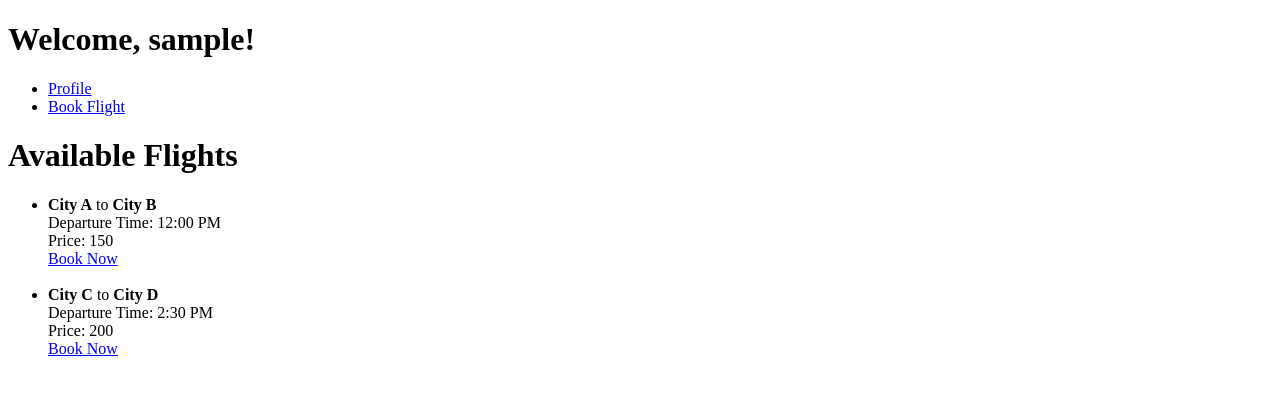
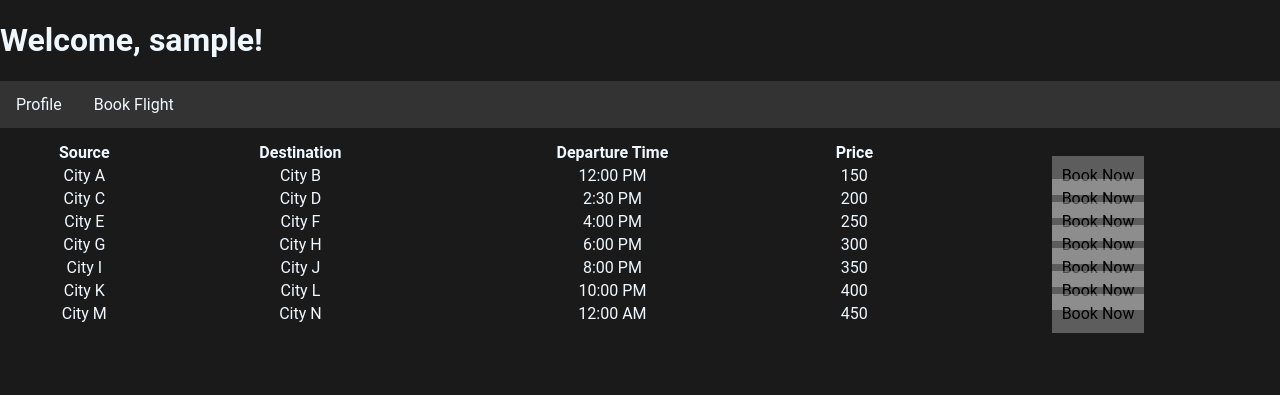
Before and after one commit to ShinobiWonKnobi/airline_reservation_system, a Flask app: page /dashboard/book_flight in a window 1280 px wide. Shown: the top 395 px of the page. Run offline with Flask 3, Linux system fonts and the light colour scheme; the visitor is signed in with stand-in values (Sample User, id 1); some libraries are stand-ins or nearby versions.

Commit message:
modified:   app.py 	new file:   static/style.css 	deleted:    templates/booking.html 	modified:   templates/dashboard.html 	modified:   templates/dashboard/book_flight.html 	modified:   templates/dashboard/main_dashboard.html 	modified:   templates/dashboard/profile.html 	modified:   templates/index.html 	modified:   templates/login.html 	modified:   templates/register.html

```diff
--- a/app.py
+++ b/app.py
@@ -134,8 +134,13 @@
 def dashboard_profile():
     if 'logged_in' in session:
         # Fetch user profile data from the database
-        profile_data = get_user_profile(session['username'])  # Implement this function
-        return render_template('dashboard/profile.html', profile_data=profile_data)
+        cur = mysql.connection.cursor()
+        result = cur.execute("SELECT * FROM users WHERE username = %s", [session['username']])
+        if result > 0:
+            profile_data = cur.fetchone()
+            return render_template('dashboard/profile.html', profile_data=profile_data)
+        else:
+            return render_template('dashboard/profile.html', error='User not found')
     else:
         return redirect(url_for('login', next=request.url))
 
@@ -146,7 +151,11 @@
     flights = [
         {"id": 1, "source": "City A", "destination": "City B", "departure_time": "12:00 PM", "price": 150},
         {"id": 2, "source": "City C", "destination": "City D", "departure_time": "2:30 PM", "price": 200},
-        # Add more flights as needed
+        {"id": 3, "source": "City E", "destination": "City F", "departure_time": "4:00 PM", "price": 250},
+        {"id": 4, "source": "City G", "destination": "City H", "departure_time": "6:00 PM", "price": 300},
+        {"id": 5, "source": "City I", "destination": "City J", "departure_time": "8:00 PM", "price": 350},
+        {"id": 6, "source": "City K", "destination": "City L", "departure_time": "10:00 PM", "price": 400},
+        {"id": 7, "source": "City M", "destination": "City N", "departure_time": "12:00 AM", "price": 450},
     ]
 
     return render_template('dashboard/book_flight.html', flights=flights)
--- /dev/null
+++ b/static/style.css
@@ -0,0 +1,33 @@
+body {
+    font-family: 'Roboto', sans-serif; /* Modern font */
+    background-color: #1a1a1a; /* Dark color for techy look */
+    color: #f0f8ff; /* Light text color for contrast */
+    margin: 0;
+    padding: 0;
+}
+
+ul {
+    list-style-type: none;
+    margin: 0;
+    padding: 0;
+    overflow: hidden;
+    background-color: #333; /* Tab background */
+    position: fixed; /* Fix the tabs at the top */
+    width: 100%;
+}
+
+li {
+    float: left; /* Horizontally place the tabs */
+}
+
+li a {
+    display: block;
+    color: #f0f8ff; /* Light link color for contrast */
+    text-align: center;
+    padding: 14px 16px;
+    text-decoration: none;
+}
+
+li a:hover {
+    background-color: #111; /* Change color on hover */
+}
--- a/templates/dashboard.html
+++ b/templates/dashboard.html
@@ -6,10 +6,11 @@
     <meta http-equiv="X-UA-Compatible" content="IE=edge">
     <meta name="viewport" content="width=device-width, initial-scale=1.0">
     <title>Dashboard</title>
+    <link rel="stylesheet" type="text/css" href="{{ url_for('static', filename='style.css') }}">
 </head>
 <body>
-    <h1>Welcome, {{ session['username'] }}!</h1>
-    <p>This is your dashboard.</p>
+    <h1 class="profile-heading">Welcome, {{ session['username'] }}!</h1>
+    <p class="profile-data">This is your dashboard.</p>
     <!-- Add more content as needed -->
 </body>
 </html>
--- a/templates/dashboard/book_flight.html
+++ b/templates/dashboard/book_flight.html
@@ -2,33 +2,48 @@
 {% extends 'dashboard/main_dashboard.html' %}
 
 {% block content %}
-<!-- templates/dashboard/book_flight.html -->
-<!DOCTYPE html>
-<html lang="en">
-<head>
-    <meta charset="UTF-8">
-    <meta http-equiv="X-UA-Compatible" content="IE=edge">
-    <meta name="viewport" content="width=device-width, initial-scale=1.0">
-    <title>Book a Flight</title>
-</head>
-<body>
     <h1>Available Flights</h1>
 
-    <ul>
+    <link rel="stylesheet" type="text/css" href="{{ url_for('static', filename='style.css') }}">
+
+    <style>
+        .flight-table {
+            margin-bottom: 20px;
+            width: 100%;
+            text-align: center;
+        }
+        .flight-table tr {
+            padding: 10px 0;
+        }
+        .book-button {
+            margin: 10px;
+            padding: 10px;
+            background-color: rgba(255, 255, 255, 0.296);
+            color: black;
+            text-decoration: none;
+            transition: background-color 0.3s ease;
+        }
+        .book-button:hover {
+            background: linear-gradient(to bottom, #33ccff 0%, #ff99cc 100%);
+        }
+    </style>
+
+    <table class="flight-table">
+        <tr>
+            <th>Source</th>
+            <th>Destination</th>
+            <th>Departure Time</th>
+            <th>Price</th>
+            <th></th>
+        </tr>
         {% for flight in flights %}
-            <li>
-                <strong>{{ flight.source }}</strong> to <strong>{{ flight.destination }}</strong>
-                <br>
-                Departure Time: {{ flight.departure_time }}
-                <br>
-                Price: {{ flight.price }}
-                <br>
-                <a href="{{ url_for('confirm_booking', flight_id=flight.id) }}">Book Now</a>
-            </li>
-            <br>
+        <tr>
+            <td>{{ flight.source }}</td>
+            <td>{{ flight.destination }}</td>
+            <td>{{ flight.departure_time }}</td>
+            <td>{{ flight.price }}</td>
+            <td><a class="book-button" href="{{ url_for('confirm_booking', flight_id=flight.id) }}">Book Now</a></td>
+        </tr>
         {% endfor %}
-    </ul>
-</body>
-</html>
-
+    </table>
 {% endblock %}
--- a/templates/dashboard/main_dashboard.html
+++ b/templates/dashboard/main_dashboard.html
@@ -4,6 +4,7 @@
 <head>
     <!-- Add your head content -->
     <title>Main Dashboard</title>
+    <link rel="stylesheet" type="text/css" href="{{ url_for('static', filename='style.css') }}">
 </head>
 <body>
     <h1>Welcome, {{ session['username'] }}!</h1>
--- a/templates/dashboard/profile.html
+++ b/templates/dashboard/profile.html
@@ -2,5 +2,8 @@
 {% extends 'dashboard/main_dashboard.html' %}
 
 {% block content %}
-    <!-- Add content specific to the profile section -->
+    <h2 class="profile-heading">Profile</h2>
+    <p class="profile-data">Username: {{ profile_data.username }}</p>
+
+    <!-- Add more fields as needed -->
 {% endblock %}
```
Also changed, not shown: templates/booking.html (deleted, +0 -13 lines), templates/index.html (+34 -2 lines), templates/login.html (+33 -1 lines), templates/register.html (+24 -0 lines).
